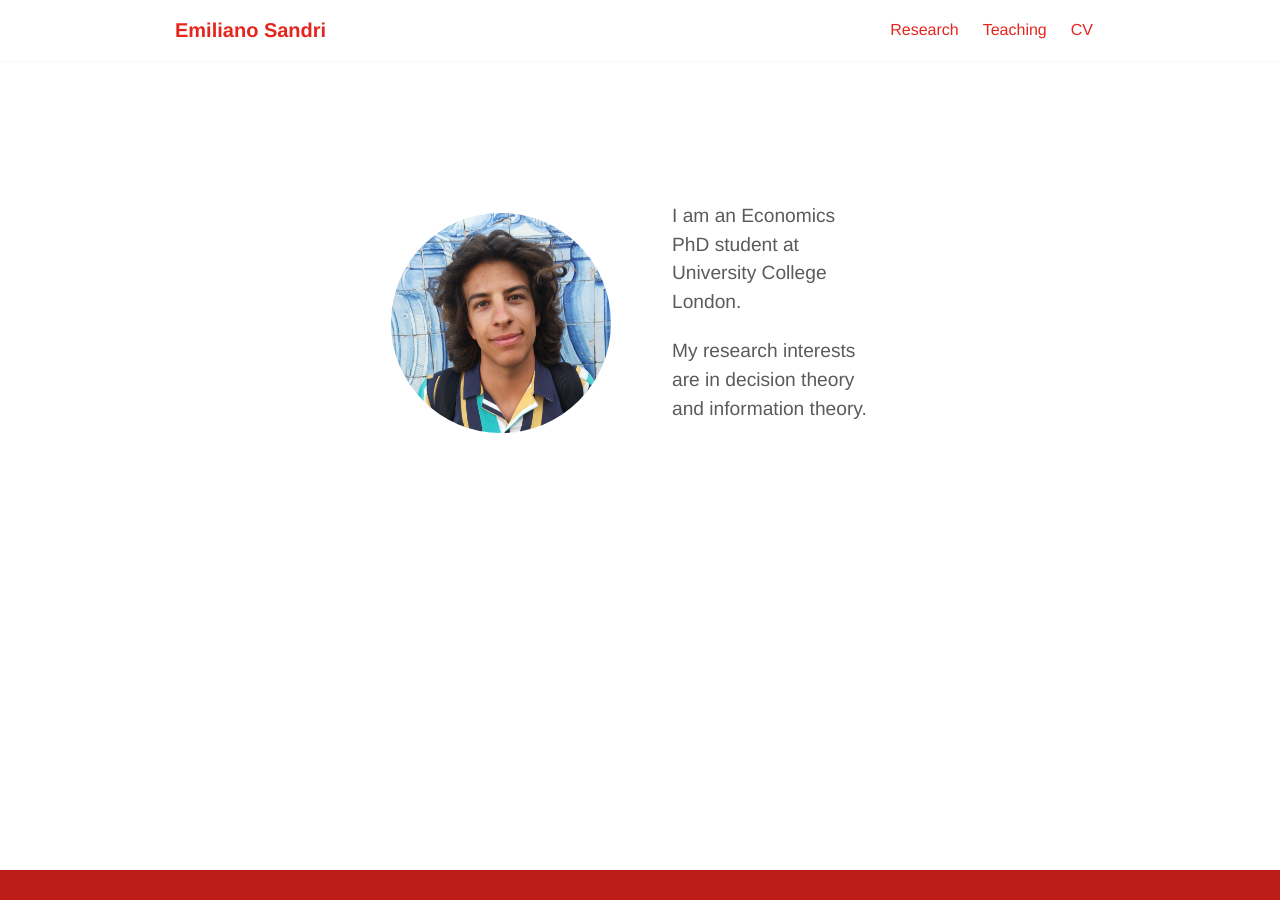
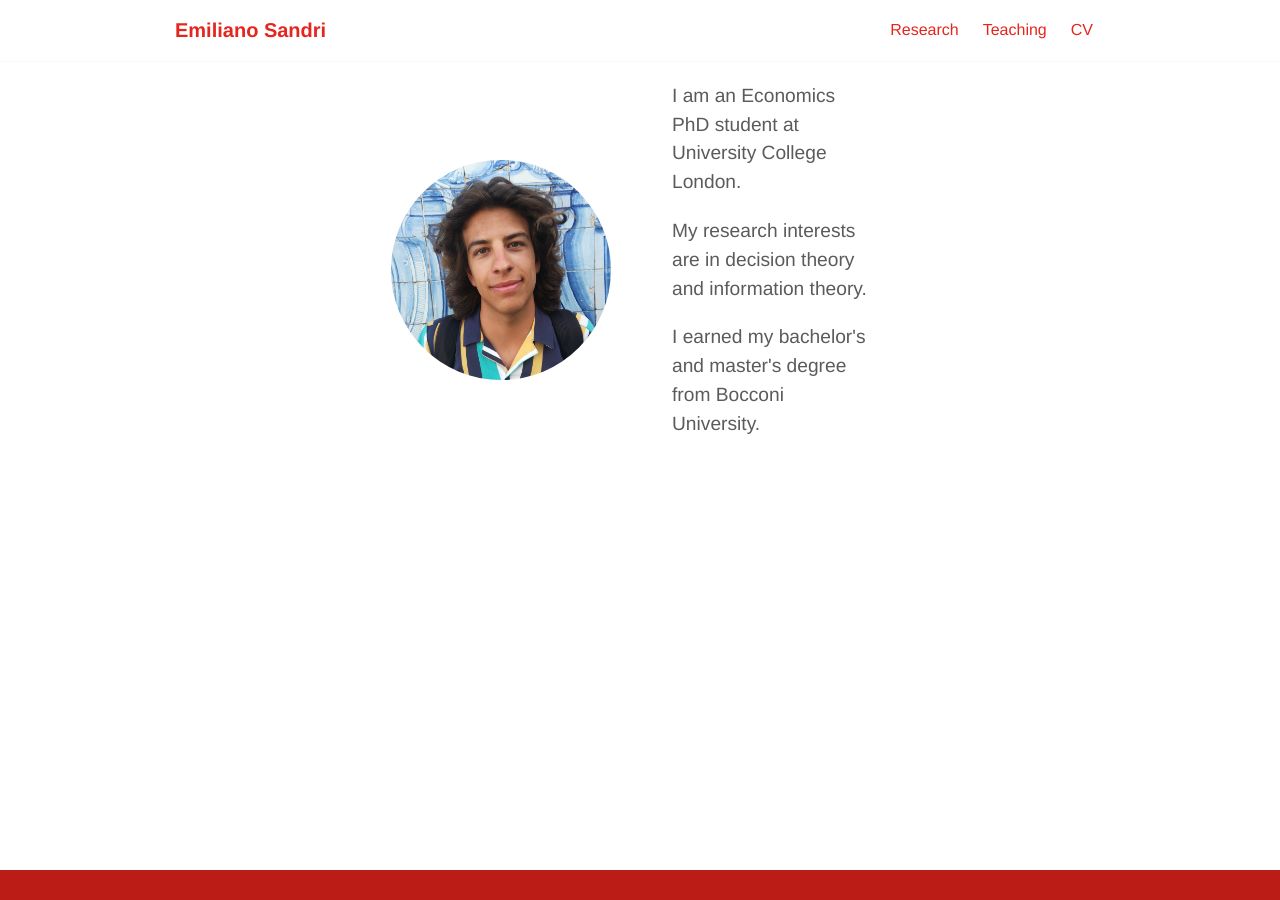
Before and after one commit to emiliano-sandri/emiliano-sandri.github.io, a Jekyll site: the page built from index.md, in a window 1280 px wide. Built offline with Jekyll 4.4.1, drawn with Linux system fonts in a browser that asks for light colours.

Commit message:
blank space

```diff
--- a/_sass/components/_page.scss
+++ b/_sass/components/_page.scss
@@ -4,6 +4,16 @@
   flex-direction: column;
   .wrapper {
     flex: 1 0 0;
+  }
+}
+
+.page-home .intro {
+  padding-top: 20px;
+  padding-bottom: 20px;
+
+  @include media-breakpoint-up(md) {
+    padding-top: 20px;
+    padding-bottom: 20px;
   }
 }
 
@@ -40,15 +50,21 @@
   grid-column: 2;
   display: flex;
   justify-content: center;
+  align-items: center;
+}
 
-  img {
-    display: block;
-    width: 220px;
-    height: 220px;
-    max-width: 90%;
-    object-fit: cover;
-    border-radius: 50%;
-  }
+.profile-photo-frame {
+  width: 220px;
+  height: 220px;
+  border-radius: 50%;
+  overflow: hidden;
+}
+
+.profile-photo-frame img {
+  width: 100%;
+  height: 100%;
+  object-fit: cover;
+  display: block;
 }
 
 .home-profile-text {
--- a/index.md
+++ b/index.md
@@ -8,7 +8,9 @@ show_call_box: false
 <div class="home-profile">
 
   <div class="home-profile-photo">
-    <img src="/images/profile.jpg" alt="Emiliano Sandri">
+    <div class="profile-photo-frame">
+      <img src="/images/profile.jpg" alt="Emiliano Sandri">
+    </div>
   </div>
 
   <div class="home-profile-text">
@@ -19,6 +21,10 @@ show_call_box: false
     <p>
       My research interests are in decision theory and information theory.
     </p>
+
+    <p>
+      I earned my bachelor's and master's degree from Bocconi University.
+    </p>
   </div>
 
 </div>
```
